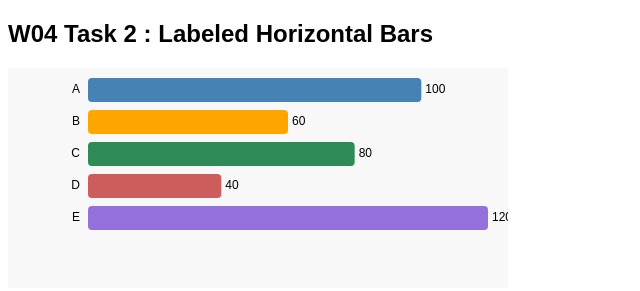
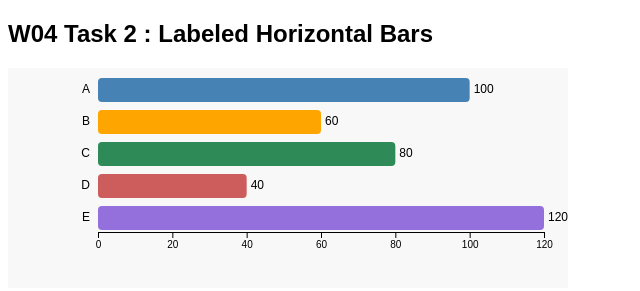
Before and after one commit to kinarimatsuzaki-class/InfoVis2025, a plain HTML site: page W04/w04_task2.html in a window 1280 px wide. Shown: the whole page, without its empty margins (0-640 px from the left). Drawn offline with nearby package versions, Linux system fonts and the light colour scheme.

Commit message:
Add W04 Task2 (bars with labels)

```diff
--- a/W04/w04_task2.html
+++ b/W04/w04_task2.html
@@ -2,7 +2,7 @@
 <html>
 <head>
   <meta charset="utf-8">
-  <title>W04 Task 2 – Bars with Labels</title>
+  <title>W04 Task 2 – Bars with Labels (Anim + Axis)</title>
   <script src="https://d3js.org/d3.v6.min.js"></script>
   <style>
     body { font-family: sans-serif; }
@@ -14,39 +14,44 @@
 <h2>W04 Task 2 : Labeled Horizontal Bars</h2>
 
 <script>
-// レイアウト
-const W = 500, H = 220;
-const pad = { top: 10, right: 20, bottom: 10, left: 80 }; // 左にラベル領域
+const W = 560, Hmin = 220;
+const pad = { top: 10, right: 24, bottom: 30, left: 90 };
 const barH = 24, gap = 8;
 
-// SVG
 const svg = d3.select("body").append("svg")
-  .attr("width", W).attr("height", H)
+  .attr("width", W)
+  .attr("height", Hmin)
   .style("background", "#f8f8f8");
 
-// CSV読み込み（同じW04内に置く想定。外部URLでもOK）
 d3.csv("w04_task2.csv").then(data => {
-  data.forEach(d => { d.value = +d.value; });
+  data.forEach(d => d.value = +d.value);
 
-  // xスケール（値→幅）
   const maxV = d3.max(data, d => d.value) || 1;
-  const x = d3.scaleLinear()
-    .domain([0, maxV])
-    .range([0, W - pad.left - pad.right]);
+  const innerW = W - pad.left - pad.right;
 
-  // 各行のグループ
+
+  const x = d3.scaleLinear().domain([0, maxV]).range([0, innerW]);
+  const xAxis = d3.axisBottom(x).ticks(5);
+
+
+  const innerH = data.length * (barH + gap) - gap;
+  const needH = pad.top + innerH + pad.bottom;
+  svg.attr("height", Math.max(Hmin, needH));
+
+
   const g = svg.append("g").attr("transform", `translate(${pad.left},${pad.top})`);
 
-  // バー
-  g.selectAll("rect").data(data).enter().append("rect")
+
+  const bars = g.selectAll("rect").data(data).enter().append("rect")
     .attr("x", 0)
     .attr("y", (_, i) => i * (barH + gap))
-    .attr("width", d => x(d.value))
+    .attr("width", 0)
     .attr("height", barH)
     .attr("rx", 4)
-    .style("fill", d => d.color || "steelblue");
+    .style("fill", d => d.color || "steelblue")
+    .transition().duration(800)
+    .attr("width", d => x(d.value));
 
-  // 左ラベル
   svg.append("g").attr("transform", `translate(${pad.left - 8},${pad.top})`)
     .selectAll("text").data(data).enter().append("text")
     .attr("class", "label")
@@ -55,16 +60,22 @@ d3.csv("w04_task2.csv").then(data => {
     .attr("text-anchor", "end")
     .text(d => d.label);
 
-  // 値ラベル（バー末端）
-  g.selectAll(".value").data(data).enter().append("text")
+
+  const fmt = d3.format(",");
+  const values = g.selectAll(".value").data(data).enter().append("text")
     .attr("class", "value")
+    .attr("x", 4)
+    .attr("y", (_, i) => i * (barH + gap) + barH / 2)
+    .text(d => fmt(d.value))
+    .attr("opacity", 0.0)
+    .transition().duration(800)
     .attr("x", d => x(d.value) + 4)
-    .attr("y", (_, i) => i * (barH + gap) + barH / 2)
-    .text(d => d.value);
+    .attr("opacity", 1.0);
 
-  // SVGの高さをデータ行数に合わせて自動調整
-  const needH = pad.top + pad.bottom + data.length * (barH + gap) - gap;
-  svg.attr("height", Math.max(H, needH));
+
+  svg.append("g")
+    .attr("transform", `translate(${pad.left},${pad.top + innerH + 2})`)
+    .call(xAxis);
 }).catch(err => {
   console.error("CSV load failed:", err);
   d3.select("body").append("p").text("CSVの読み込みに失敗しました。");
```
